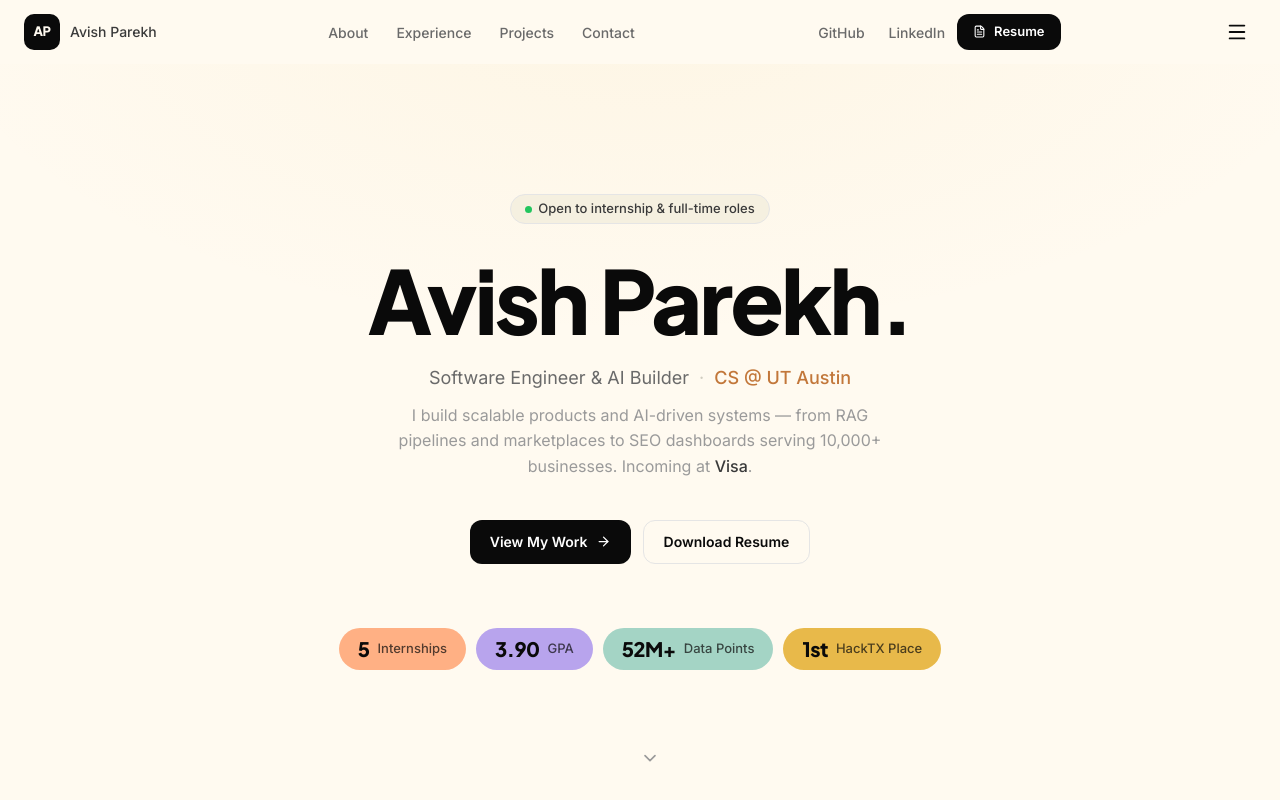
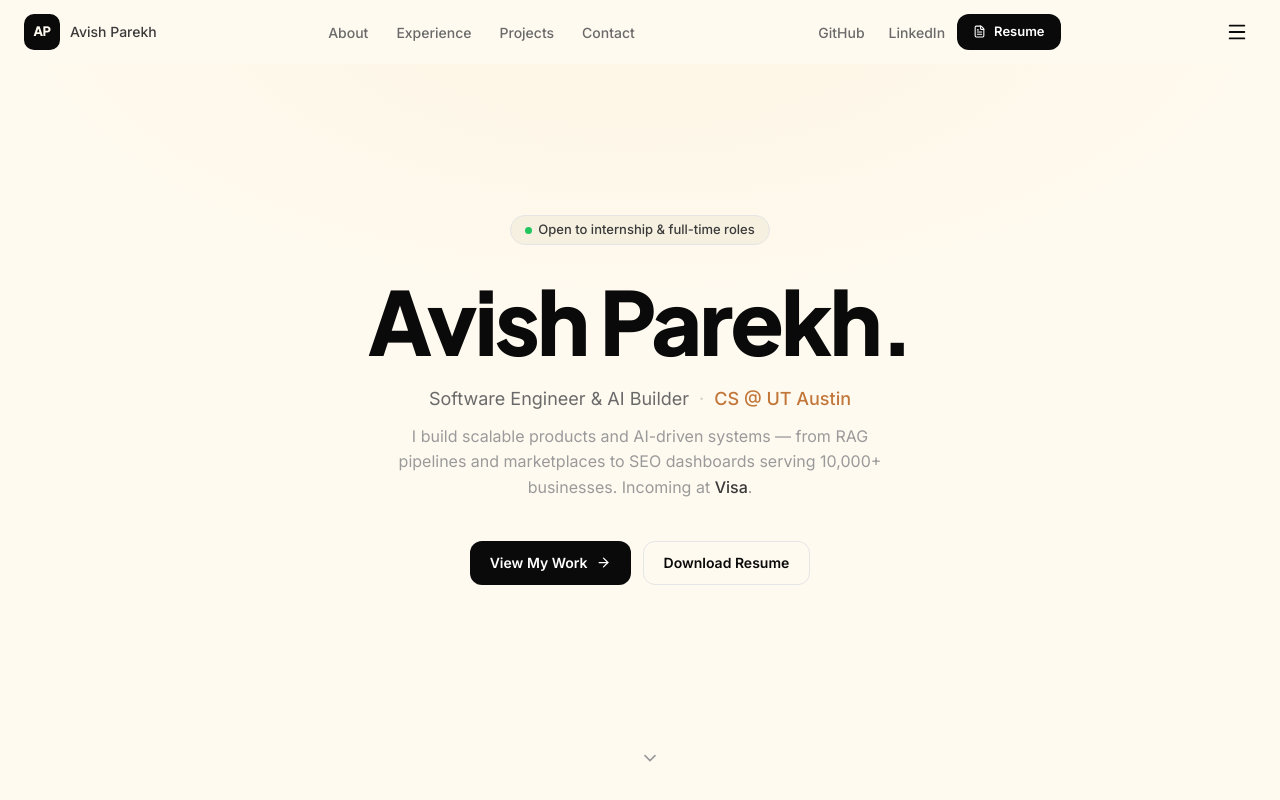
Before and after one commit to avishparekh06/portfolio, a React (Vite) app: page / in a window 1280 px wide. Shown: the top 800 px of the page. Built offline with nearby package versions, Linux system fonts and the light colour scheme.

Commit message:
small UI tweaks

```diff
--- a/src/components/Experience.jsx
+++ b/src/components/Experience.jsx
@@ -140,7 +140,7 @@ const Experience = () => {
                                 <ul style={{ listStyle: 'none', padding: 0, margin: '0 0 20px', display: 'flex', flexDirection: 'column', gap: 8 }}>
                                     {exp.description.map((item, i) => (
                                         <li key={i} style={{ display: 'flex', gap: 10, fontFamily: "'Inter', sans-serif", fontSize: 14, color: '#3a3a3a', lineHeight: 1.6 }}>
-                                            <span style={{ color: '#d0ccc0', marginTop: 3, flexShrink: 0 }}>—</span>
+                                            <span style={{ color: '#d0ccc0', marginTop: 6, flexShrink: 0, fontSize: 6 }}>●</span>
                                             <span>{highlightMetrics(item)}</span>
                                         </li>
                                     ))}
--- a/src/components/Hero.jsx
+++ b/src/components/Hero.jsx
@@ -1,13 +1,6 @@
 import React from 'react';
 import { motion } from 'framer-motion';
 import { ChevronDown, ArrowRight } from 'lucide-react';
-
-const stats = [
-    { value: '5', label: 'Internships', color: '#ffb084' },
-    { value: '3.90', label: 'GPA', color: '#b8a4ed' },
-    { value: '52M+', label: 'Data Points', color: '#a4d4c5' },
-    { value: '1st', label: 'HackTX Place', color: '#e8b94a' },
-];
 
 const Hero = () => {
     return (
@@ -129,48 +122,6 @@ const Hero = () => {
                     </a>
                 </motion.div>
 
-                {/* Stats strip */}
-                <motion.div
-                    initial={{ opacity: 0, y: 20 }}
-                    animate={{ opacity: 1, y: 0 }}
-                    transition={{ duration: 0.6, delay: 0.62 }}
-                    style={{ display: 'flex', justifyContent: 'center', flexWrap: 'wrap', gap: 10 }}
-                >
-                    {stats.map((stat, i) => (
-                        <div
-                            key={i}
-                            style={{
-                                display: 'flex',
-                                alignItems: 'center',
-                                gap: 8,
-                                padding: '10px 18px',
-                                borderRadius: 9999,
-                                backgroundColor: stat.color,
-                                border: '1px solid transparent',
-                            }}
-                        >
-                            <span style={{
-                                fontFamily: "'Plus Jakarta Sans', sans-serif",
-                                fontWeight: 800,
-                                fontSize: 20,
-                                color: '#0a0a0a',
-                                lineHeight: 1,
-                                letterSpacing: '-0.5px',
-                            }}>
-                                {stat.value}
-                            </span>
-                            <span style={{
-                                fontFamily: "'Inter', sans-serif",
-                                fontWeight: 500,
-                                fontSize: 13,
-                                color: '#0a0a0a',
-                                opacity: 0.7,
-                            }}>
-                                {stat.label}
-                            </span>
-                        </div>
-                    ))}
-                </motion.div>
             </div>
 
             {/* Scroll indicator */}
```
